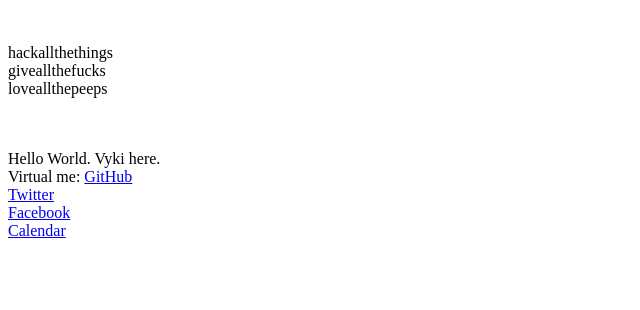
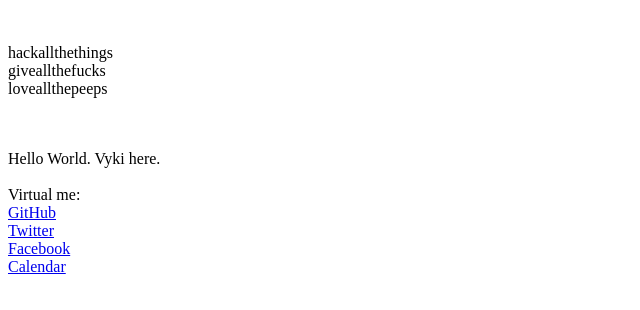
Before and after one commit to vykster/vykster.github.io, a plain HTML site: page index.html in a window 1280 px wide. Shown: the whole page, without its empty margins (0-640 px from the left). Drawn offline with Linux system fonts and the light colour scheme.

Commit message:
add spacing

```diff
--- a/index.html
+++ b/index.html
@@ -5,7 +5,7 @@ loveallthepeeps
 </div>
 <br />
 <br />
-<div>Hello World. Vyki here.<br />Virtual me:
+<div>Hello World. Vyki here.<br /><br />Virtual me:<br />
 <a href="https://github.com/vykster">GitHub</a><br />
 <a href="twitter.com/vyki_e">Twitter</a><br />
 <a href="facebook.com/vyki.englert">Facebook</a><br />
```
